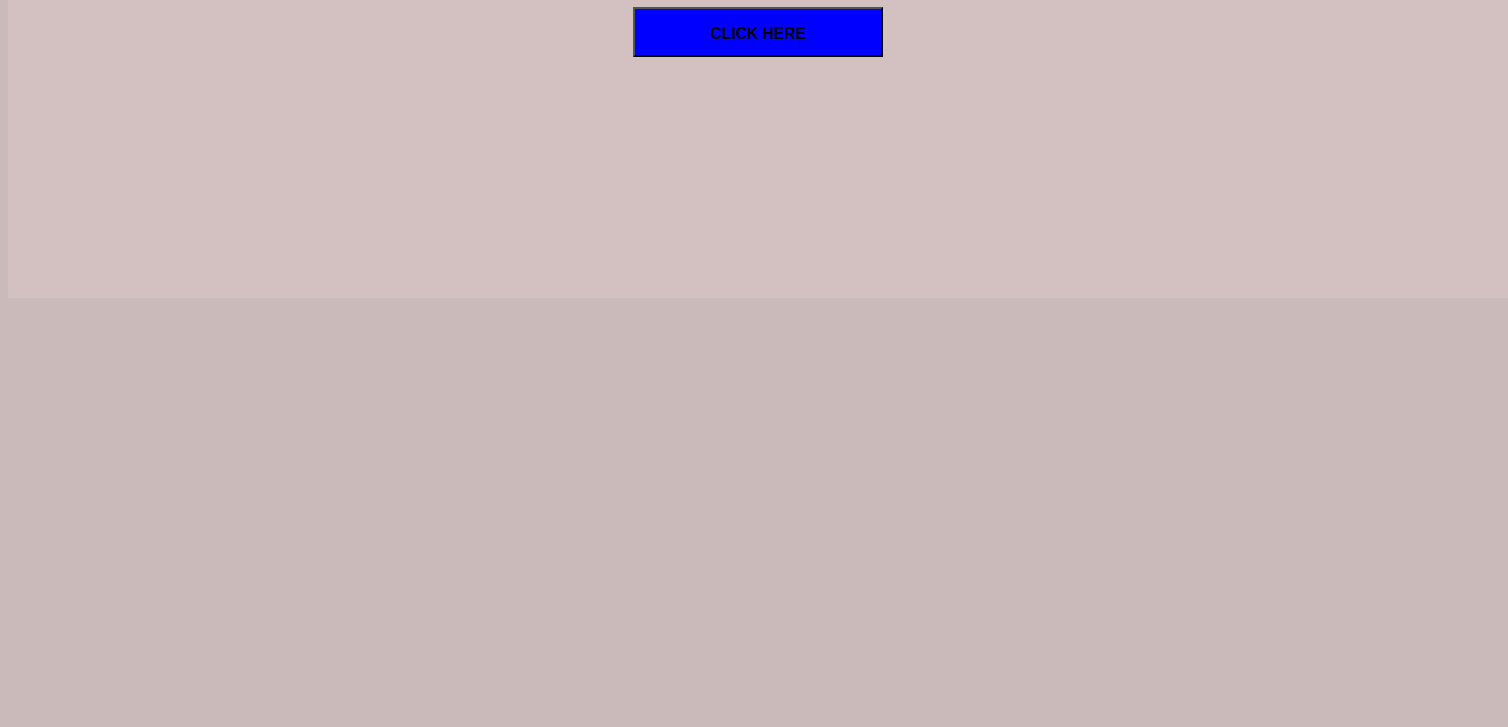
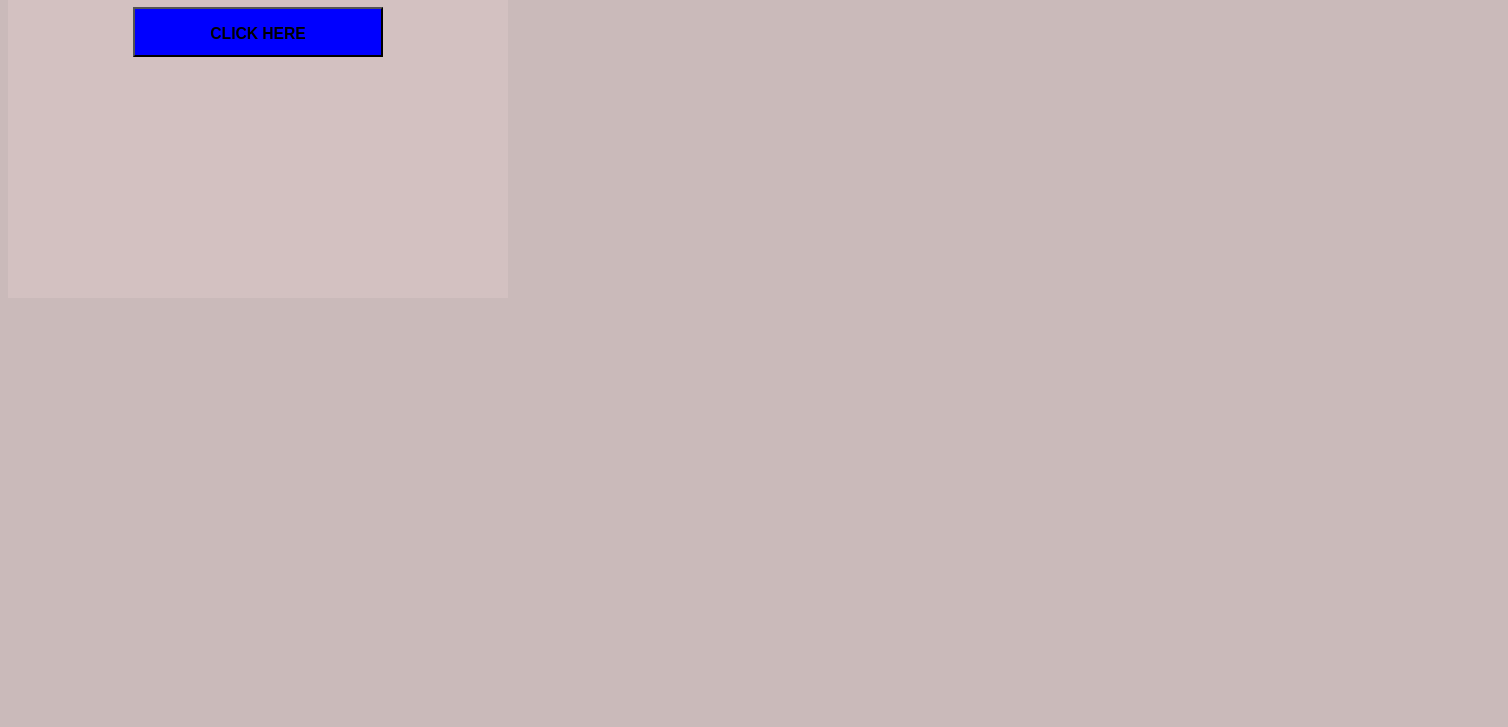
Before and after one commit to asad-2005/saihan-2005, a plain HTML site: page index.html in a window 1280 px wide. Shown: the part 73-800 px from the top of the page, 1508 px wide, since content can reach past the window. Drawn offline with Linux system fonts and the light colour scheme.

Commit message:
Update styles.css

```diff
--- a/styles.css
+++ b/styles.css
@@ -12,7 +12,7 @@ a{
 #first{
     background-color: rgb(211, 193, 193);
     height: 350px;
-    width:1500px;
+    width:500px;
     margin: 0;
     font-weight: bold;
     text-align: center;
```
